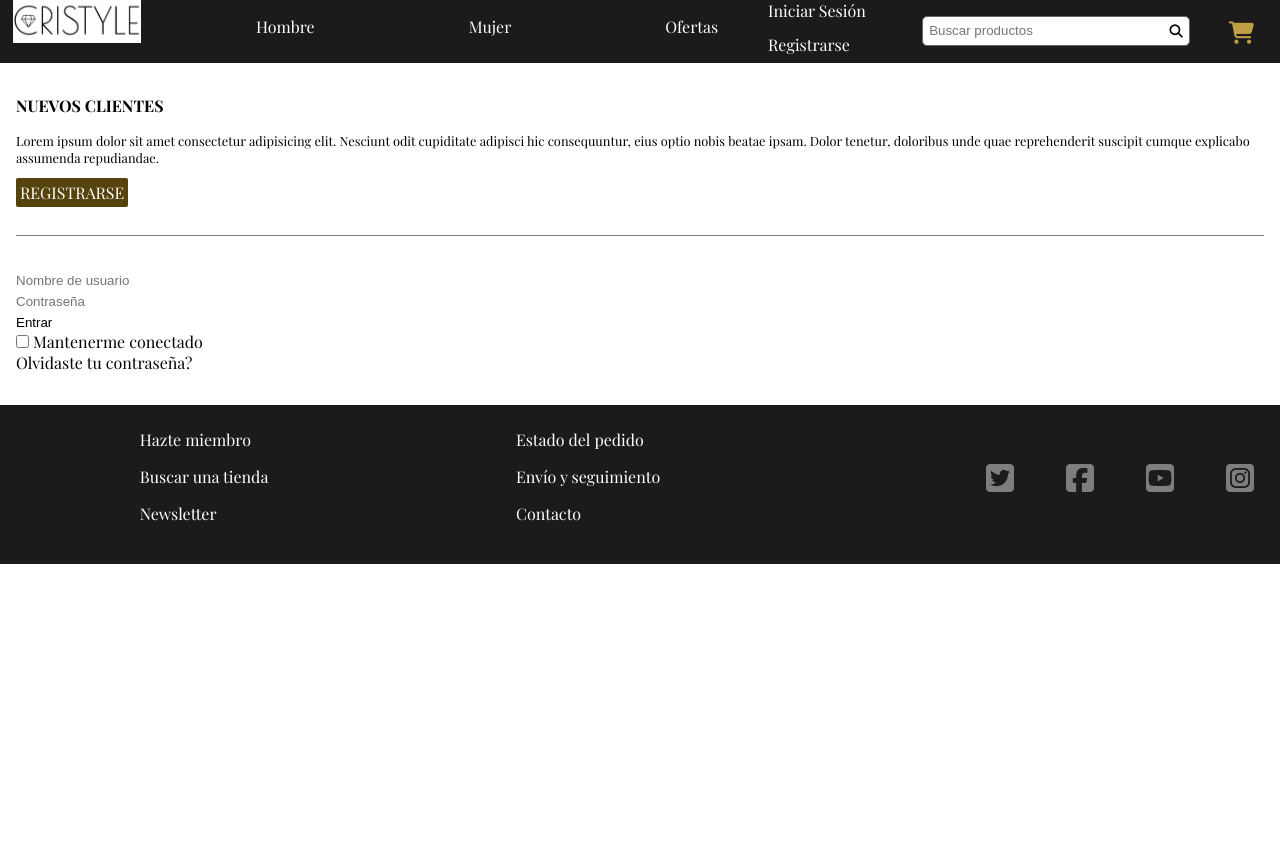
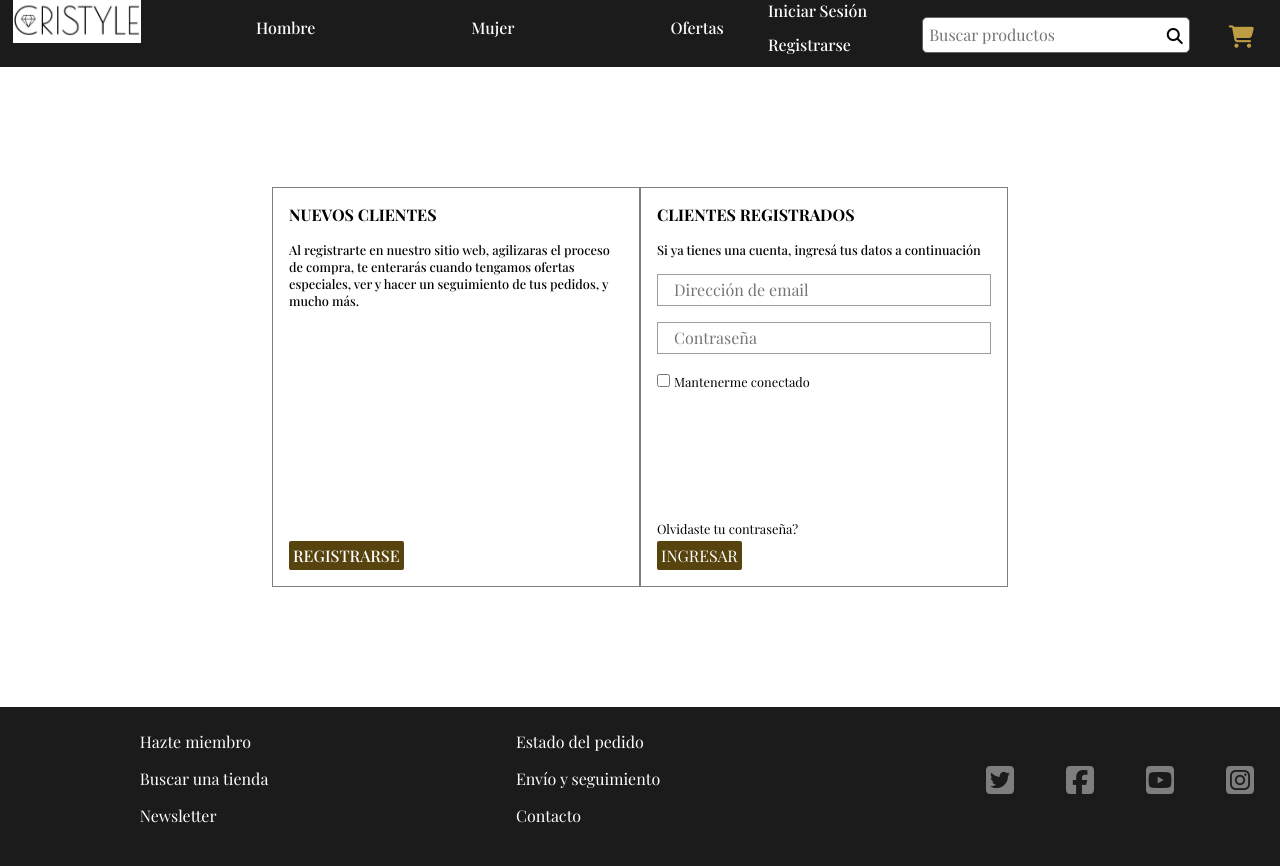
Before and after one commit to dogui7/grupo_1_cristyle, a Node server app: page /login in a window 1280 px wide. Before the commit the page ends 564 px from the top, so only its background shows below. Run offline with Node 20, Linux system fonts and the light colour scheme; some libraries are stand-ins or nearby versions.

Commit message:
Login version 1.0

```diff
--- a/cristyle/public/css/general/normalize.css
+++ b/cristyle/public/css/general/normalize.css
@@ -8,6 +8,7 @@
 
 body{
     font-family: 'Playfair Display', sans-serif;
+    font-weight: 500;
 }
 
 a{
@@ -28,4 +29,6 @@ button, input{
     -moz-box-shadow: none;
     box-shadow: none;
     outline: none;
+    font-family: 'Playfair Display', sans-serif;
+    font-size: 1rem;
 }
--- a/cristyle/public/css/views/login.css
+++ b/cristyle/public/css/views/login.css
@@ -11,49 +11,136 @@ main{
     flex-direction: column;
 }
 
-/********************Registro********************/
+/********************Sugerencia Registro********************/
 
 .registro{
     border-bottom: 1px #7e7e7e solid;
+    padding-bottom: 2rem;
 }
 
-.registro h2{
+.titulo{
     font-size: 1rem;
     margin-bottom: 1rem;
 }
 
-.registro p{
+.parrafo{
     font-size: 0.8rem;
     margin-bottom: 1rem;
 }
 
-#boton-registro{
-    margin-bottom: 2rem;
-}
-
-#boton-registro a{
-    color: #ffffff;
+.boton{
     background-color: #57430D;
     padding: 0.25rem;
     border-radius: 2px;
+    width: fit-content;
 }
 
-#boton-registro a:hover{
-    background-color: #be9e44;
+.boton a{
+    color: #ffffff;
 }
 
-/********************Formulario********************/
+.boton button{
+    color: #ffffff;
+}
+
+.boton:hover{
+    background-color: #be9e44;
+    cursor: pointer;
+}
+
+.boton:hover button{
+    cursor: pointer;
+}
+
+/********************Formulario Login********************/
 
 #formulario{
     margin-top: 2rem;
 }
 
+.campo-texto{
+    display: flex;
+    align-items: center;
+    border: 1px #9e9e9e solid;
+    height: 2rem;
+    margin: 1rem 0;
+}
 
+.campo-texto input{
+    margin: 0 1rem;
+    width: 100%;
+}
 
+#mantener-conectado{
+    margin-bottom: 1rem;
+}
+
+#mantener-conectado input:hover{
+    cursor: pointer;
+}
+
+#mantener-conectado label{
+    font-size: 0.8rem;
+    font-weight: 400;
+}
+
+#ingresar{
+    margin-bottom: 1rem;
+}
+
+#olvidar-contraseña a{
+    font-size: 0.8rem;
+    font-weight: 400;
+}
+
+#olvidar-contraseña a:hover{
+    font-size: 0.8rem;
+    font-weight: 600;
+}
 /*-----------------------------------------TABLET-------------------------------------------------*/
 
 @media (min-width: 768px){
 
+    .main{
+        flex-direction: row;
+        align-items: center;
+        justify-content: center;
+        margin: auto;
+        margin: 15vh 0;
+    }
+
+    .registro, #formulario{
+        width: 23rem;
+        height: 25rem;
+        border: 1px #7e7e7e solid;
+        margin: 0;
+        padding: 1rem;
+    }
+
+    .registro{
+        display: flex;
+        flex-direction: column;
+        position: relative
+    }
+
+    #registrarse{
+        position: absolute;
+        bottom: 1rem;
+    }
+
+    #formulario{
+        position: relative;
+    }
+
+    #ingresar{
+        position: absolute;
+        bottom: 0;
+    }
+
+    #olvidar-contraseña{
+        position: absolute;
+        bottom: 3rem;
+    }
 }
 
 /*-----------------------------------------DESKTOP-------------------------------------------------*/
--- a/cristyle/views/login.html
+++ b/cristyle/views/login.html
@@ -86,35 +86,41 @@
             <div class="main">
 
                 <section class="registro">
-                    <h2>NUEVOS CLIENTES</h2>
-                    <p>Lorem ipsum dolor sit amet consectetur adipisicing elit. Nesciunt odit cupiditate adipisci hic consequuntur, eius optio nobis beatae ipsam. Dolor tenetur, doloribus unde quae reprehenderit suscipit cumque explicabo assumenda repudiandae.</p>
-                    <div id="boton-registro">
+                    <h2 class="titulo">NUEVOS CLIENTES</h2>
+                    <p class="parrafo">Al registrarte en nuestro sitio web, agilizaras el proceso de compra, te enterarás cuando tengamos ofertas especiales, ver y hacer un seguimiento de tus pedidos, y mucho más.</p>
+                    <div class="boton" id="registrarse">
                         <a href="/register">REGISTRARSE</a>
                     </div>
                 </section>
 
                 <section id="formulario">
+
+                    <section>
+                        <h2 class="titulo">CLIENTES REGISTRADOS</h2>
+                        <p class="parrafo">Si ya tienes una cuenta, ingresá tus datos a continuación</p>
+                    </section>
+
                     <form action="/" method="POST" class="formulario-login">
 
-                        <div class="campo">
-                            <input type="text" placeholder="Nombre de usuario" required>
+                        <div class="campo-texto">
+                            <input type="text" placeholder="Dirección de email" required>
                         </div>
 
-                        <div class="campo">
+                        <div class="campo-texto">
                             <input type="password" placeholder="Contraseña" required>
                         </div>
 
-                        <div class="campo, boton-entrar">
-                            <button type="submit">Entrar</button>
+                        <div id="mantener-conectado">
+                            <input type="checkbox" name="mantener-conectado" value="mantener-conectado" id="mantener">
+                            <label for="mantener">Mantenerme conectado</label>
                         </div>
 
-                        <div>
-                            <input type="checkbox" name="mantener-conectado" value="true" id="mantener-conectado">
-                            <label for="mantener-conectado">Mantenerme conectado</label>
+                        <div class="boton" id="ingresar">
+                            <button type="submit">INGRESAR</button>
                         </div>
 
-                        <div>
-                            <p>Olvidaste tu contraseña?</p>
+                        <div id="olvidar-contraseña">
+                            <a href="#">Olvidaste tu contraseña?</a>
                         </div>
 
                     </form>
```
